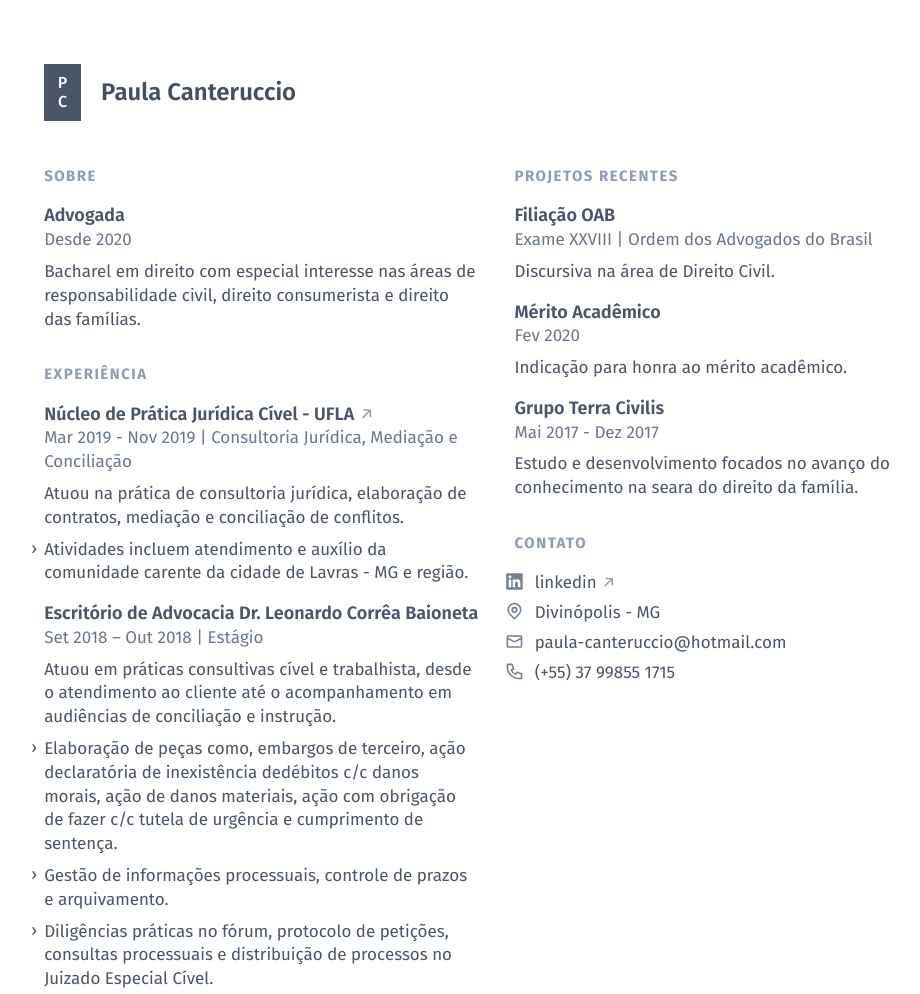
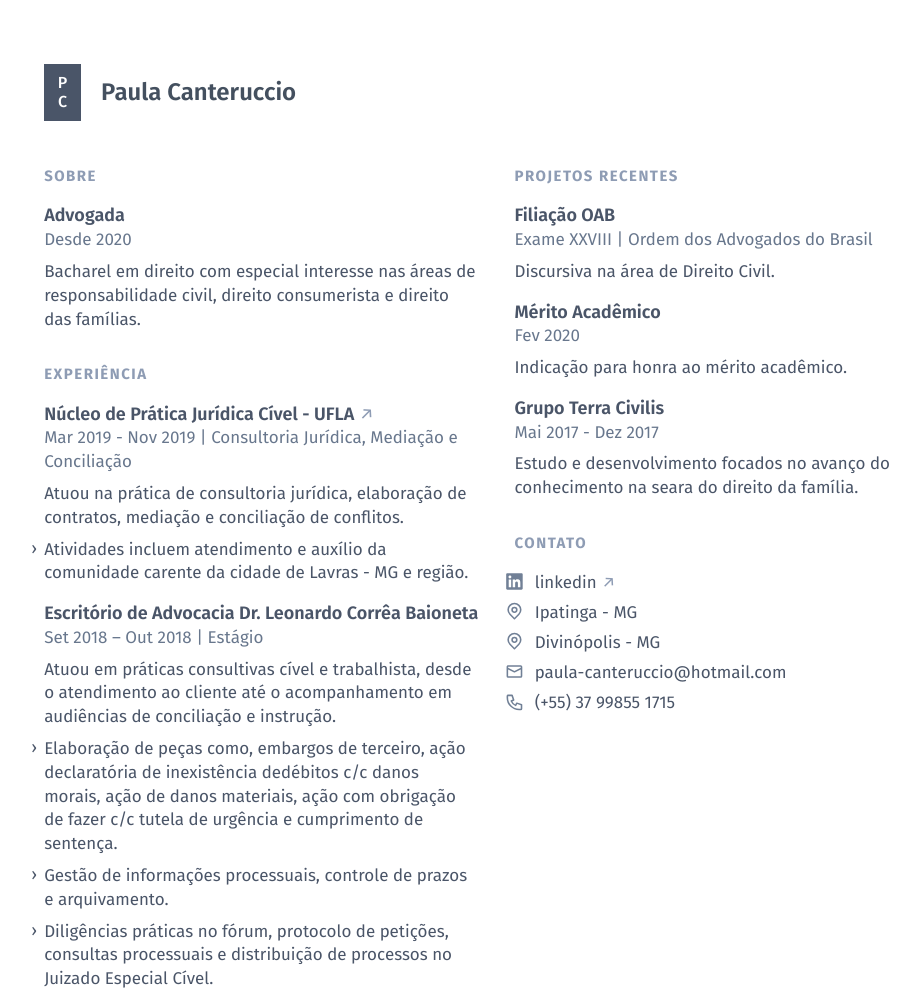
Before and after one commit to naripok/resume-pa, a website: page docs/index.html in a window 1280 px wide. Shown: the top 994 px of the page, without its empty margins (143-1063 px from the left). Drawn offline with Linux system fonts and the light colour scheme; a web font is replaced by a local one.

Commit message:
add address

```diff
--- a/docs/index.html
+++ b/docs/index.html
@@ -258,6 +258,15 @@
                     </a>
                   </li>
                   <li class="mt-1.5 leading-normal text-gray-700 text-md">
+                    <a href="https://www.google.com/maps/place/Ipatinga,+State+of+Minas+Gerais" class="group" target="_blank" rel="noopener noreferrer">
+                      <svg class="w-4.5 h-4.5 inline -ml-7 mr-1.5 -mt-0.8" viewbox="0 0 24 24">
+                        <path class="text-gray-600 fill-current group-hover:text-gray-700 transition duration-100 ease-out print:text-gray-900"
+                              d="M5.64 16.36a9 9 0 1 1 12.72 0l-5.65 5.66a1 1 0 0 1-1.42 0l-5.65-5.66zm11.31-1.41a7 7 0 1 0-9.9 0L12 19.9l4.95-4.95zM12 14a4 4 0 1 1 0-8 4 4 0 0 1 0 8zm0-2a2 2 0 1 0 0-4 2 2 0 0 0 0 4z" />
+                      </svg>
+                      Ipatinga - MG
+                    </a>
+                  </li>
+                  <li class="mt-1.5 leading-normal text-gray-700 text-md">
                     <a href="https://www.google.com/maps/place/Divinópolis,+State+of+Minas+Gerais" class="group" target="_blank" rel="noopener noreferrer">
                       <svg class="w-4.5 h-4.5 inline -ml-7 mr-1.5 -mt-0.8" viewbox="0 0 24 24">
                         <path class="text-gray-600 fill-current group-hover:text-gray-700 transition duration-100 ease-out print:text-gray-900"
```
